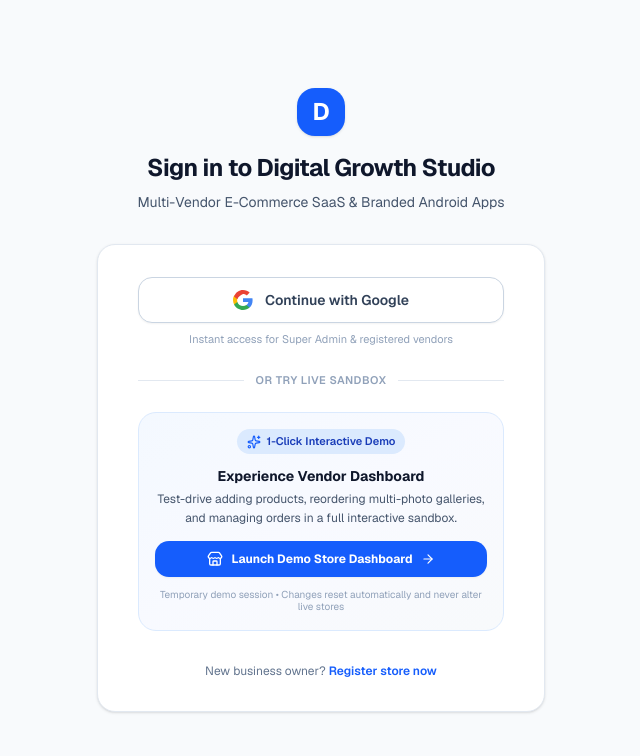
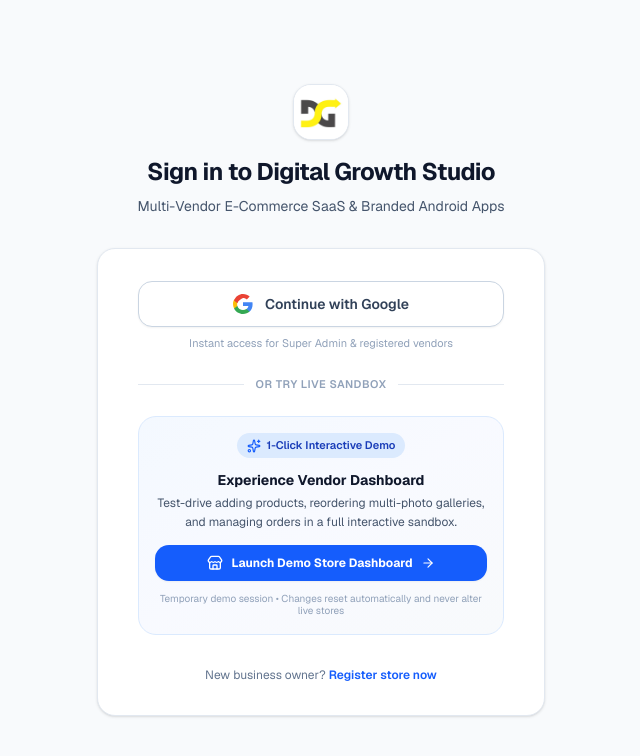
Before and after one commit to digitalgrowthstudioteam/Ai-Platform, a Next.js app in the folder frontend/: page /app/login in a window 1280 px wide. Shown: the top 756 px of the page, without its empty margins (319-959 px from the left). Built offline with nearby package versions, Linux system fonts and the light colour scheme; no server answers.

Commit message:
feat(branding): replace placeholder D icon with official Digital Growth Studio logo

```diff
--- a/frontend/src/app/app/(auth)/login/page.tsx
+++ b/frontend/src/app/app/(auth)/login/page.tsx
@@ -30,9 +30,11 @@ export default function PlatformLoginPage() {
   return (
     <div className="flex-1 flex flex-col justify-center items-center py-14 px-4 sm:px-6 lg:px-8 bg-slate-50">
       <div className="sm:mx-auto sm:w-full sm:max-w-md text-center">
-        <div className="inline-flex items-center justify-center w-12 h-12 rounded-2xl bg-blue-600 text-white font-bold text-2xl shadow-sm mb-4">
-          D
-        </div>
+        <img
+          src="/logo.jpg"
+          alt="Digital Growth Studio"
+          className="inline-block w-14 h-14 rounded-2xl object-contain shadow-sm mb-4 border border-slate-200 bg-white"
+        />
         <h2 className="text-2xl font-bold tracking-tight text-slate-900">
           Sign in to Digital Growth Studio
         </h2>
--- a/frontend/src/app/app/(auth)/register/page.tsx
+++ b/frontend/src/app/app/(auth)/register/page.tsx
@@ -245,9 +245,11 @@ export default function PlatformRegisterPage() {
   return (
     <div className="flex-1 flex flex-col justify-center items-center py-12 px-4 sm:px-6 lg:px-8 bg-slate-50">
       <div className="sm:mx-auto sm:w-full sm:max-w-xl text-center">
-        <div className="inline-flex items-center justify-center w-12 h-12 rounded-2xl bg-blue-600 text-white font-bold text-2xl shadow-sm mb-4">
-          D
-        </div>
+        <img
+          src="/logo.jpg"
+          alt="Digital Growth Studio"
+          className="inline-block w-14 h-14 rounded-2xl object-contain shadow-sm mb-4 border border-slate-200 bg-white"
+        />
         <h2 className="text-2xl sm:text-3xl font-extrabold tracking-tight text-slate-900">
           Launch Your Branded Android App
         </h2>
--- a/frontend/src/components/app-platform/layout/AppHeader.tsx
+++ b/frontend/src/components/app-platform/layout/AppHeader.tsx
@@ -57,10 +57,12 @@ export default function AppHeader() {
           </button>
         )}
 
-        <Link href="/app" className="flex items-center gap-2">
-          <div className="w-8 h-8 sm:w-9 sm:h-9 rounded-lg bg-blue-600 text-white flex items-center justify-center font-bold text-base sm:text-lg shadow-sm shrink-0">
-            D
-          </div>
+        <Link href="/app" className="flex items-center gap-2.5">
+          <img
+            src="/logo.jpg"
+            alt="Digital Growth Studio"
+            className="w-8 h-8 sm:w-9 sm:h-9 rounded-xl object-contain border border-slate-200 shadow-xs shrink-0 bg-white"
+          />
           <div>
             <span className="font-bold text-slate-900 tracking-tight text-sm sm:text-base">Digital Growth Studio</span>
             <span className="hidden sm:inline-block ml-2 text-xs font-semibold px-2 py-0.5 rounded-full bg-blue-50 text-blue-700 border border-blue-200">
--- a/frontend/src/components/app-platform/payments/SetupFeeGate.tsx
+++ b/frontend/src/components/app-platform/payments/SetupFeeGate.tsx
@@ -176,9 +176,11 @@ export default function SetupFeeGate() {
     <div className="max-w-2xl mx-auto my-8 p-6 sm:p-8 bg-white border border-slate-200 rounded-3xl shadow-sm">
       {/* Brand & Lock Badge */}
       <div className="text-center mb-8">
-        <div className="inline-flex items-center justify-center w-14 h-14 rounded-2xl bg-blue-600 text-white font-bold text-2xl shadow-sm mb-4">
-          D
-        </div>
+        <img
+          src="/logo.jpg"
+          alt="Digital Growth Studio"
+          className="inline-block w-14 h-14 rounded-2xl object-contain shadow-sm mb-4 border border-slate-200 bg-white"
+        />
         <div className="inline-flex items-center gap-1.5 px-3 py-1 rounded-full text-xs font-bold bg-amber-50 text-amber-800 border border-amber-200 mb-3">
           <Lock className="w-3.5 h-3.5 text-amber-600" />
           <span>One-Time Setup Required</span>
```
